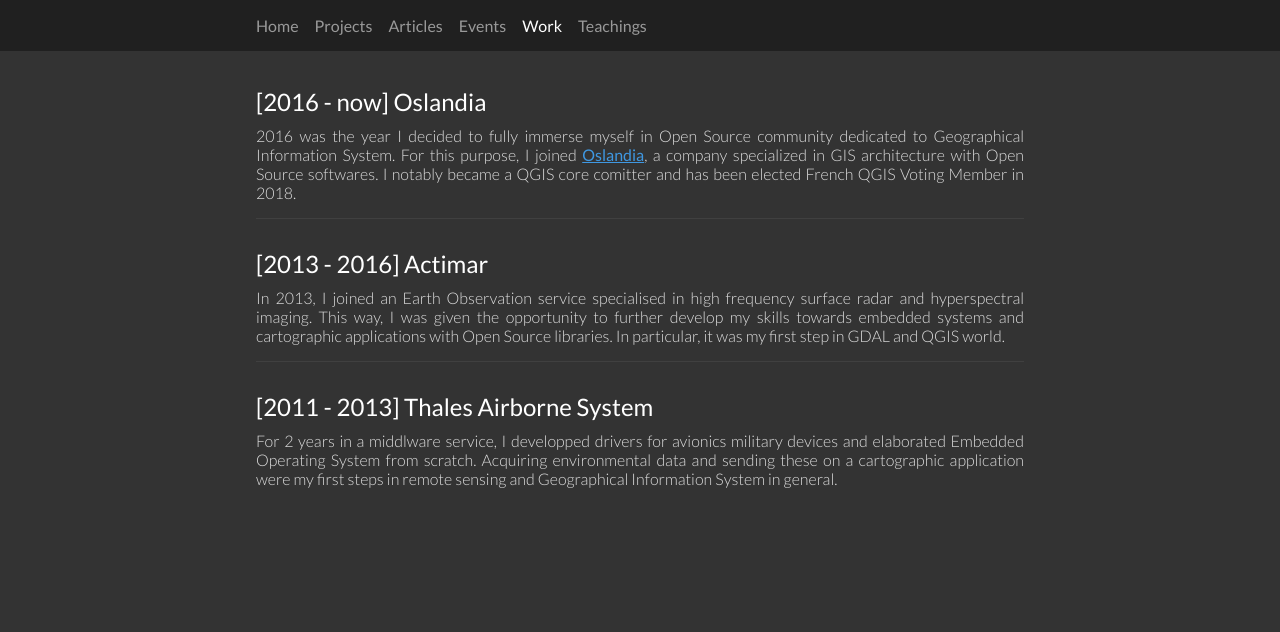
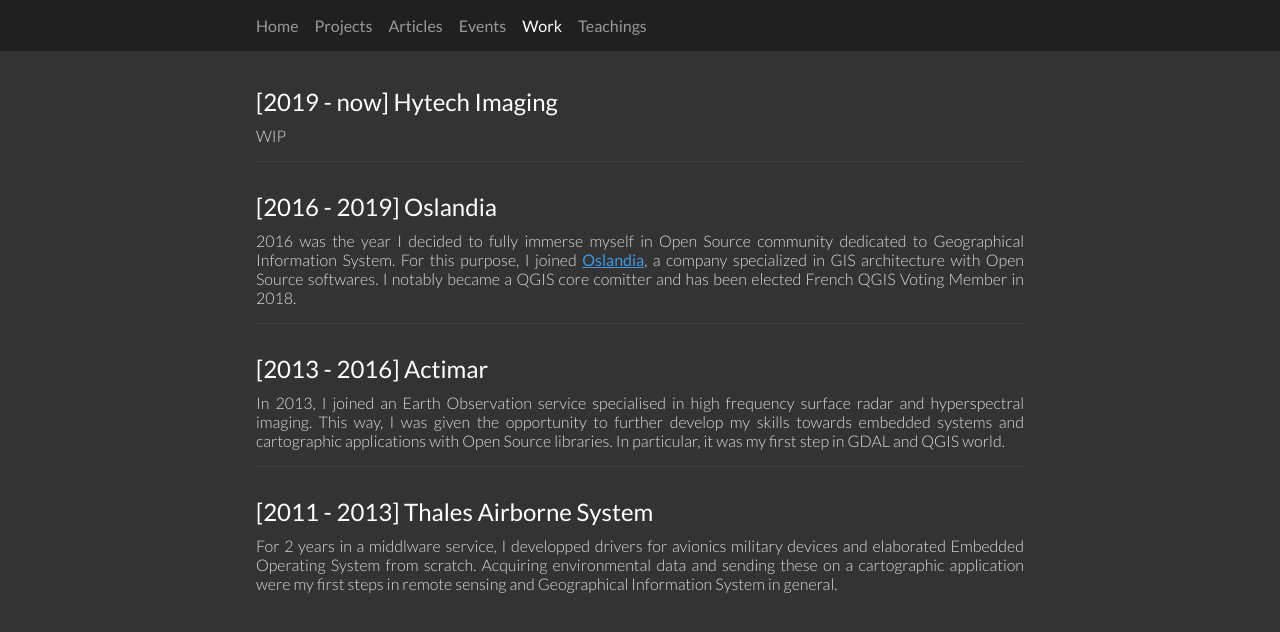
Before and after one commit to pblottiere/pblottiere.github.io, a Jekyll site: the page built from work/index.md, in a window 1280 px wide. Shown: the top 632 px of the page. Built offline with Jekyll 4.4.1, drawn with Linux system fonts in a browser that asks for light colours; comment, search, counter and statistics services are not loaded; our own code applies the rules of GitHub Pages for plain Markdown files.

Commit message:
Quik update on work page

```diff
--- a/work/index.md
+++ b/work/index.md
@@ -2,7 +2,12 @@
 layout: left
 ---
 
-# [2016 - now] Oslandia
+# [2019 - now] Hytech Imaging
+
+WIP
+<hr/>
+
+# [2016 - 2019] Oslandia
 
 2016 was the year I decided to fully immerse myself in Open Source community
 dedicated to Geographical Information System. For this purpose, I joined
```
